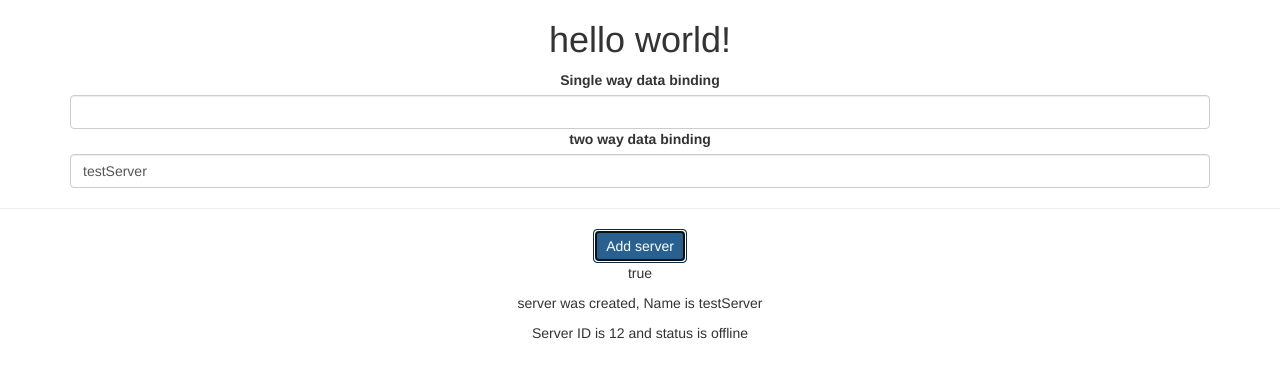
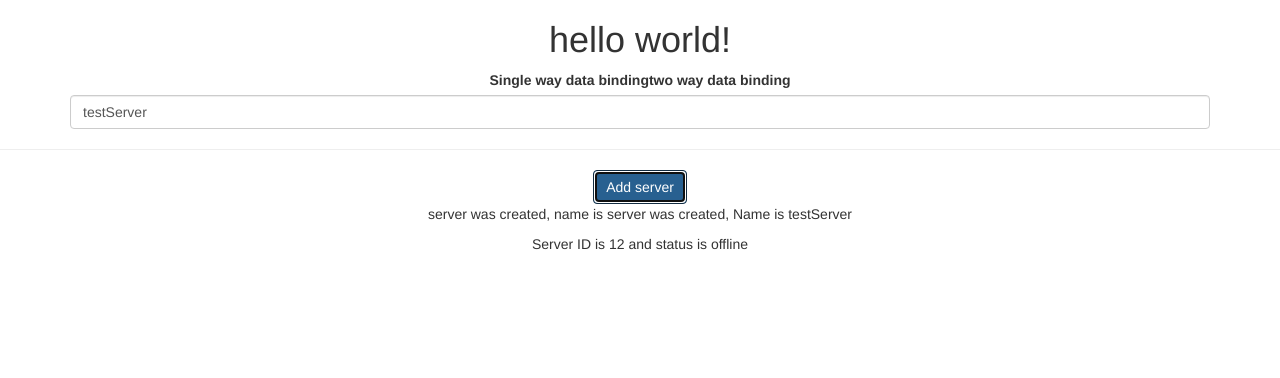
Before and after one commit to mezubeen/angular-practicing, an Angular app: page / in a window 1280 px wide. Both pictures are taken after a click on the button "Add server". Shown: the top 378 px of the page. Built offline with nearby package versions, Linux system fonts and the light colour scheme.

Commit message:
ng if directive

```diff
--- a/src/app/servers/servers.component.html
+++ b/src/app/servers/servers.component.html
@@ -1,7 +1,7 @@
 <div class="container">
 <label>Single way data binding</label>
-<input
- type="text" class="form-control" (input)="onUpdateServreName($event)">
+<!-- <input
+ type="text" class="form-control" (input)="onUpdateServreName($event)"> -->
 
  <label>two way data binding</label>
  <input
@@ -15,6 +15,8 @@
 [disabled]="!allowNewServer"
  (click)="onCreateServer()">Add server</button>
 
-<p [innerText]="allowNewServer"></p>
-<p>{{ serverCreationStatus }}</p>
+ <!-- <p [innerText]="allowNewServer"></p> -->
+
+<p *ngIf="serverCreated">server was created, name is {{ serverCreationStatus}}</p>
+
 <app-server></app-server>
--- a/src/app/servers/servers.component.ts
+++ b/src/app/servers/servers.component.ts
@@ -9,6 +9,7 @@ export class ServersComponent implements OnInit {
   allowNewServer = false;
   serverCreationStatus = "No server was created";
   serverName = "testServer";
+  serverCreated = false;
 
   constructor() {
     setTimeout(() => {
@@ -20,6 +21,7 @@ export class ServersComponent implements OnInit {
   }
 
   onCreateServer(){
+    this.serverCreated = true;
     this.serverCreationStatus = "server was created, Name is "+this.serverName;
   }
 
```
